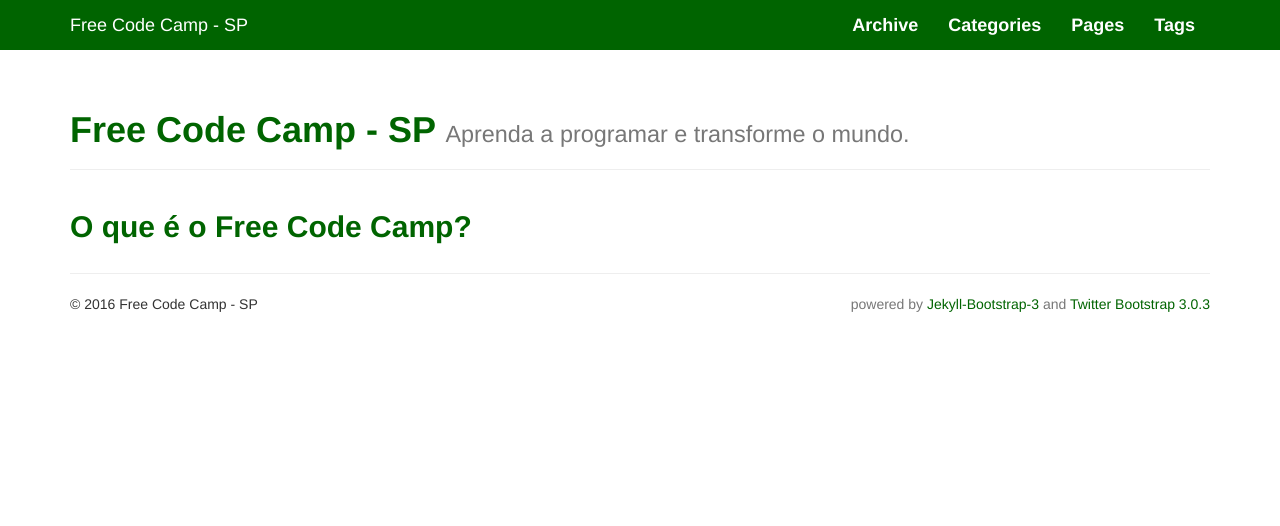
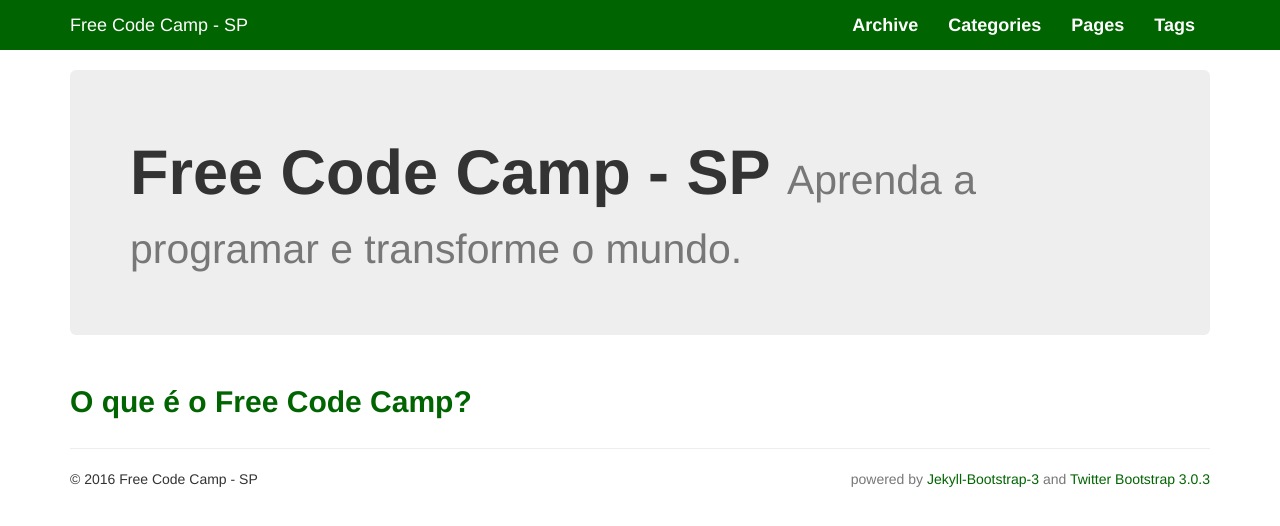
Before and after one commit to FreeCodeCampSp/FreeCodeCampSp.github.io, a Jekyll site: the page built from index.md, in a window 1280 px wide. Shown: the top 526 px of the page. Built offline with Jekyll 4.4.1, drawn with Linux system fonts in a browser that asks for light colours; nearby versions of some CDN libraries; library files that are not in the unit come from our copies.

Commit message:
Atualizando as informações da página inicial

```diff
--- a/_includes/themes/bootstrap/page.html
+++ b/_includes/themes/bootstrap/page.html
@@ -1,4 +1,4 @@
-<div class="page-header">
+<div class="jumbotron">
   <h1>{{ page.title }} {% if page.tagline %} <small>{{ page.tagline }}</small>{% endif %}</h1>
 </div>
 
```
